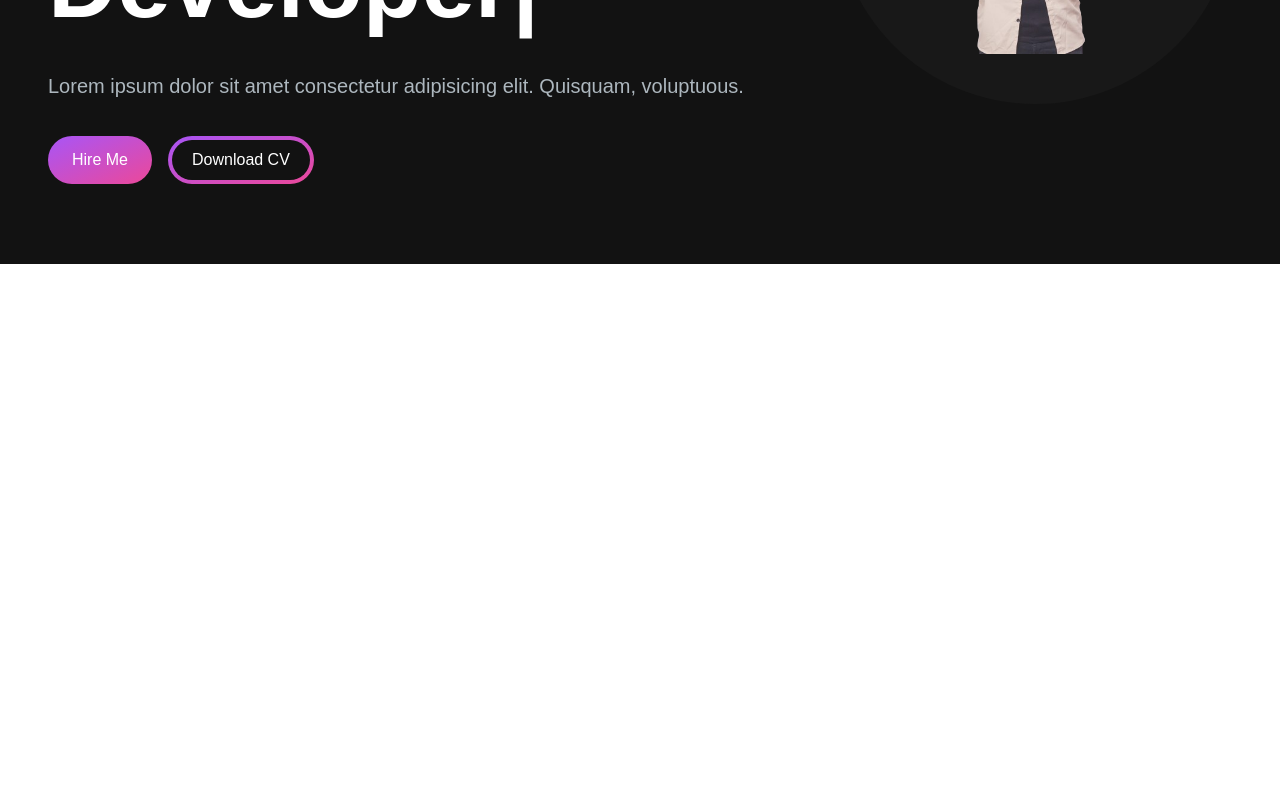
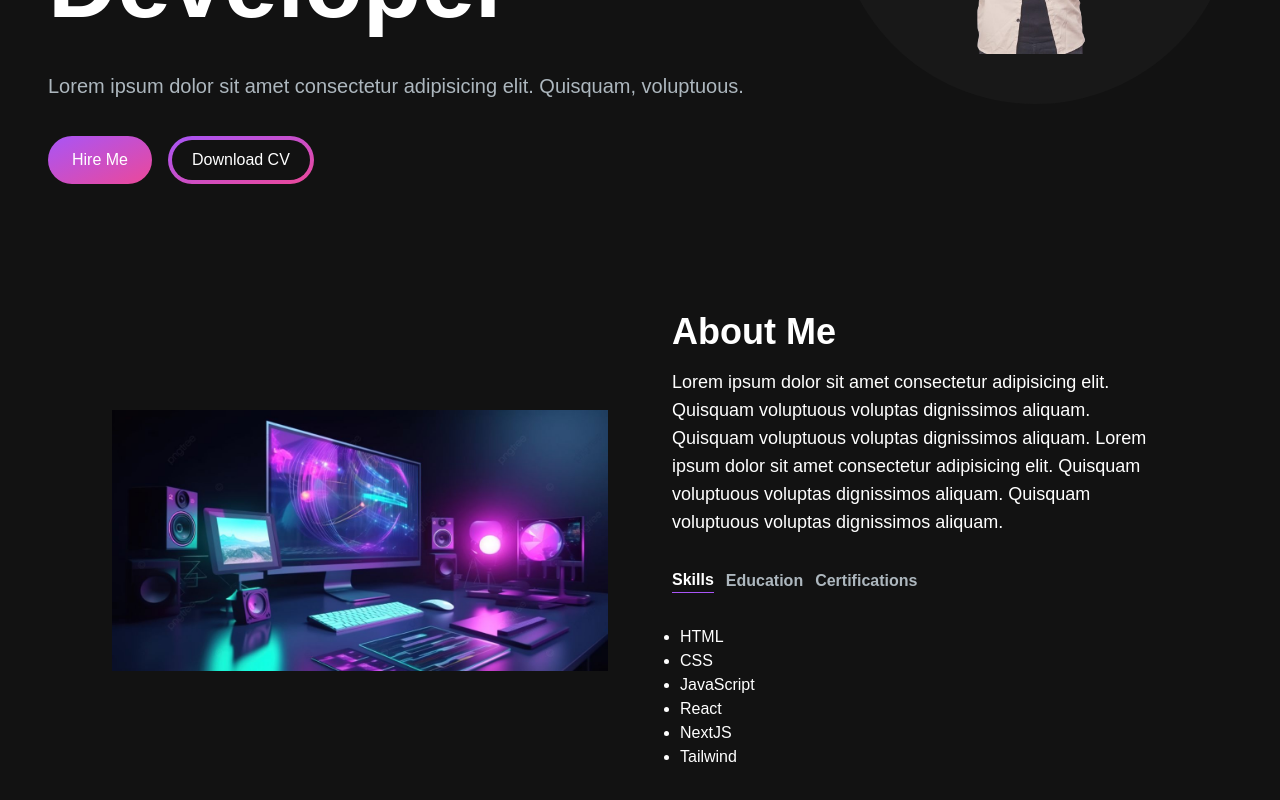
Before and after one commit to ErikoSyahPutra/Personal-Portfolio, a Next.js app: page / in a window 1280 px wide. Shown: the part 552-1352 px from the top of the page. Before the commit the page ends 816 px from the top, so only its background shows below. Built offline with nearby package versions, Linux system fonts and the light colour scheme.

Commit message:
Add: About section page

```diff
--- /dev/null
+++ b/src/app/components/AboutSection.jsx
@@ -0,0 +1,101 @@
+"use client";
+import React, { useTransition, useState } from "react";
+import Image from "next/image";
+import TabButton from "./TabButton";
+
+const TAB_DATA = [
+  {
+    title: "Skills",
+    id: "skills",
+    content: (
+      <ul className="list-disc pl-2">
+        <li>HTML</li>
+        <li>CSS</li>
+        <li>JavaScript</li>
+        <li>React</li>
+        <li>NextJS</li>
+        <li>Tailwind</li>
+      </ul>
+    ),
+  },
+  {
+    title: "Education",
+    id: "education",
+    content: (
+      <ul className="list-disc pl-2">
+        <li>SMA Negeri 4 Pekalongan</li>
+        <li>Universitas Negeri Semarang</li>
+      </ul>
+    ),
+  },
+  {
+    title: "Certifications",
+    id: "certifications",
+    content: (
+      <ul className="list-disc pl-2">
+        <li>HTML</li>
+        <li>CSS</li>
+        <li>JavaScript</li>
+      </ul>
+    ),
+  },
+];
+
+const AboutSection = () => {
+  const [tab, setTab] = useState("skills");
+  const [isPending, startTransition] = useTransition();
+
+  const handleTabChange = (id) => {
+    startTransition(() => {
+      setTab(id);
+    });
+  };
+
+  return (
+    <section className="text-white">
+      <div className="md:grid md:grid-cols-2 gap-8 items-center py-8 px-4 xl:gap-16 sm:py-16 xl:px-16">
+        <Image
+          src="/images/artikel-komputer.jpg"
+          width={500}
+          height={500}
+          alt="About Me Image"
+        />
+        <div className="mt-4 md:mt-0 text-left flex flex-col h-full">
+          <h2 className="text-4xl font-bold text-white mb-4">About Me</h2>
+          <p className="text-base md:text-lg">
+            Lorem ipsum dolor sit amet consectetur adipisicing elit. Quisquam
+            voluptuous voluptas dignissimos aliquam. Quisquam voluptuous
+            voluptas dignissimos aliquam. Lorem ipsum dolor sit amet consectetur
+            adipisicing elit. Quisquam voluptuous voluptas dignissimos aliquam.
+            Quisquam voluptuous voluptas dignissimos aliquam.
+          </p>
+          <div className="flex flex-row justify-start mt-8">
+            <TabButton
+              selectTab={() => handleTabChange("skills")}
+              active={tab === "skills"}
+            >
+              Skills
+            </TabButton>
+            <TabButton
+              selectTab={() => handleTabChange("education")}
+              active={tab === "education"}
+            >
+              Education
+            </TabButton>
+            <TabButton
+              selectTab={() => handleTabChange("certifications")}
+              active={tab === "certifications"}
+            >
+              Certifications
+            </TabButton>
+          </div>
+          <div className="mt-8">
+            {TAB_DATA.find((t) => t.id === tab)?.content}
+          </div>
+        </div>
+      </div>
+    </section>
+  );
+};
+
+export default AboutSection;
--- a/src/app/page.js
+++ b/src/app/page.js
@@ -1,6 +1,7 @@
 import Image from "next/image";
 import HeroSection from "./components/HeroSection";
 import Navbar from "./components/Navbar";
+import AboutSection from "./components/AboutSection";
 
 export default function Home() {
   return (
@@ -8,6 +9,7 @@ export default function Home() {
       <Navbar />
       <div className="container mt-24 mx-auto px-12 py-4">
         <HeroSection />
+        <AboutSection />
       </div>
     </main>
   );
```
